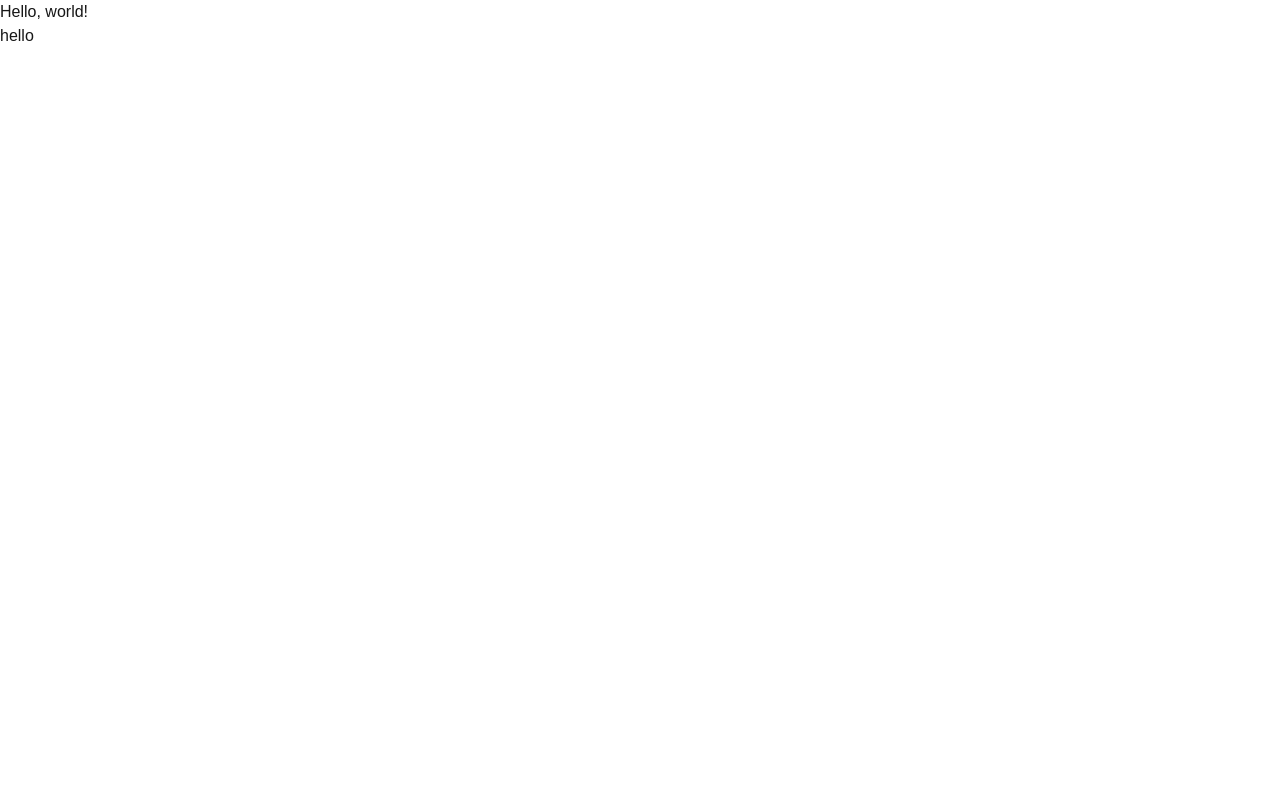
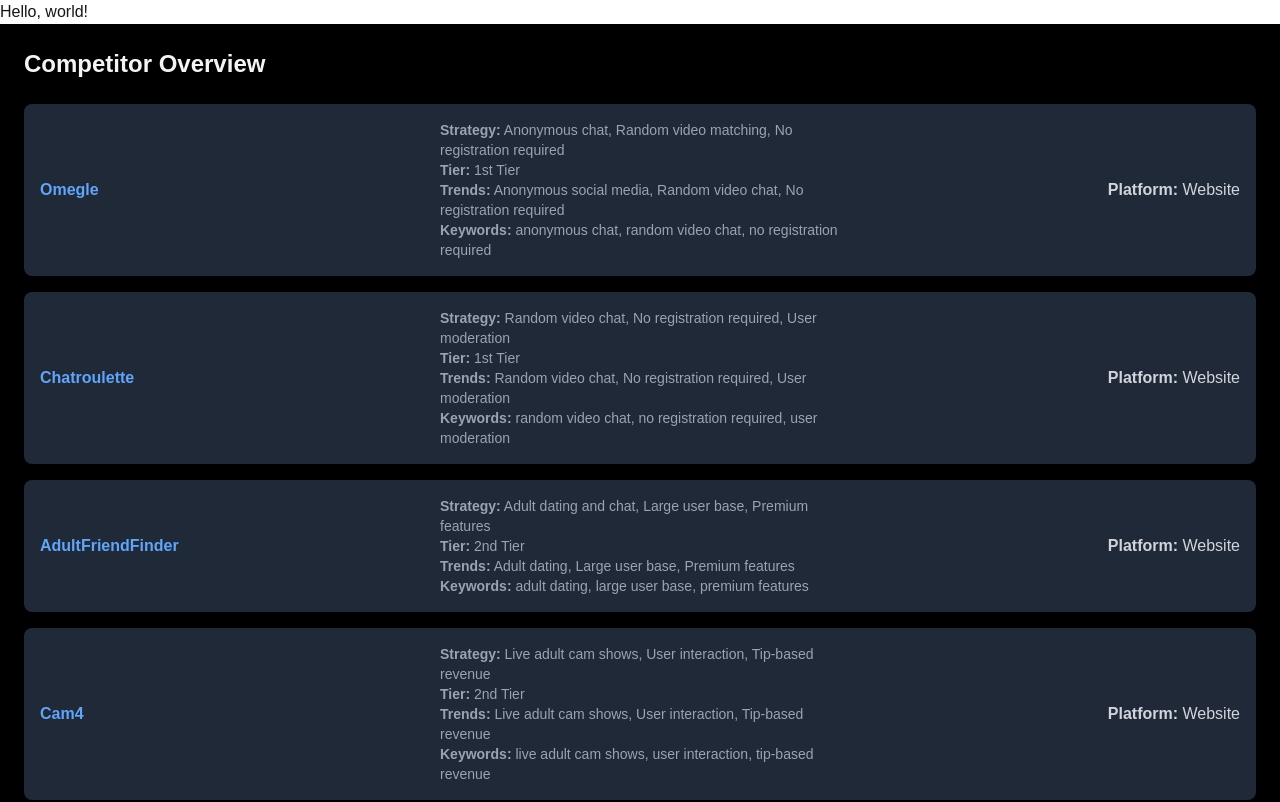
Before and after one commit to nitin14gupta/Level-Super-MInd, a Next.js app in the folder client/: page / in a window 1280 px wide. Shown: the top 802 px of the page. Built offline with nearby package versions, Linux system fonts and the light colour scheme.

Commit message:
Competitor

```diff
--- a/client/src/app/page.jsx
+++ b/client/src/app/page.jsx
@@ -1,10 +1,10 @@
 import Image from "next/image";
-import Test from "@/components/test";
+import Competitors from "@/components/Competitors";
 export default function Home() {
   return (
     <div>
       Hello, world!
-      <Test></Test>
+      <Competitors />
     </div>
   );
 }
--- /dev/null
+++ b/client/src/components/Competitors.jsx
@@ -0,0 +1,105 @@
+import React from "react";
+
+const data = {
+  competitors: [
+    {
+      name: "Omegle",
+      link: "https://www.omegle.com/",
+      strategy: ["Anonymous chat", "Random video matching", "No registration required"],
+      tier_focus: 1,
+      trends: ["Anonymous social media", "Random video chat", "No registration required"],
+      keywords: ["anonymous chat", "random video chat", "no registration required"],
+      social_platform: "Website",
+    },
+    {
+      name: "Chatroulette",
+      link: "https://www.chatroulette.com/",
+      strategy: ["Random video chat", "No registration required", "User moderation"],
+      tier_focus: 1,
+      trends: ["Random video chat", "No registration required", "User moderation"],
+      keywords: ["random video chat", "no registration required", "user moderation"],
+      social_platform: "Website",
+    },
+    {
+      name: "AdultFriendFinder",
+      link: "https://www.adultfriendfinder.com/",
+      strategy: ["Adult dating and chat", "Large user base", "Premium features"],
+      tier_focus: 2,
+      trends: ["Adult dating", "Large user base", "Premium features"],
+      keywords: ["adult dating", "large user base", "premium features"],
+      social_platform: "Website",
+    },
+    {
+      name: "Cam4",
+      link: "https://www.cam4.com/",
+      strategy: ["Live adult cam shows", "User interaction", "Tip-based revenue"],
+      tier_focus: 2,
+      trends: ["Live adult cam shows", "User interaction", "Tip-based revenue"],
+      keywords: ["live adult cam shows", "user interaction", "tip-based revenue"],
+      social_platform: "Website",
+    },
+    {
+      name: "Stripchat",
+      link: "https://www.stripchat.com/",
+      strategy: ["Live adult cam shows", "Token-based revenue", "User interaction"],
+      tier_focus: 2,
+      trends: ["Live adult cam shows", "Token-based revenue", "User interaction"],
+      keywords: ["live adult cam shows", "token-based revenue", "user interaction"],
+      social_platform: "Website",
+    },
+  ],
+};
+
+function Competitors() {
+  return (
+    <div className="p-6 bg-black min-h-screen text-gray-200">
+      <h1 className="text-2xl font-bold mb-6 text-gray-100">Competitor Overview</h1>
+      <div className="space-y-4">
+        {data.competitors.map((competitor, index) => (
+          <div
+            key={index}
+            className="flex items-center justify-between p-4 bg-gray-800 rounded-lg shadow-md"
+          >
+            {/* Competitor Name */}
+            <div className="flex-1">
+              <a
+                href={competitor.link}
+                target="_blank"
+                rel="noopener noreferrer"
+                className="text-blue-400 font-semibold hover:text-blue-300"
+              >
+                {competitor.name}
+              </a>
+            </div>
+
+            {/* Competitor Details */}
+            <div className="flex-1 text-sm text-gray-400">
+              <p>
+                <strong>Strategy:</strong> {competitor.strategy.join(", ")}
+              </p>
+              <p>
+                <strong>Tier:</strong>{" "}
+                {competitor.tier_focus === 1 ? "1st Tier" : "2nd Tier"}
+              </p>
+              <p>
+                <strong>Trends:</strong> {competitor.trends.join(", ")}
+              </p>
+              <p>
+                <strong>Keywords:</strong> {competitor.keywords.join(", ")}
+              </p>
+            </div>
+
+            {/* Social Platform */}
+            <div className="flex-1 text-right text-gray-300">
+              <p>
+                <strong>Platform:</strong> {competitor.social_platform}
+              </p>
+            </div>
+          </div>
+        ))}
+      </div>
+    </div>
+  );
+}
+
+export default Competitors;
```
